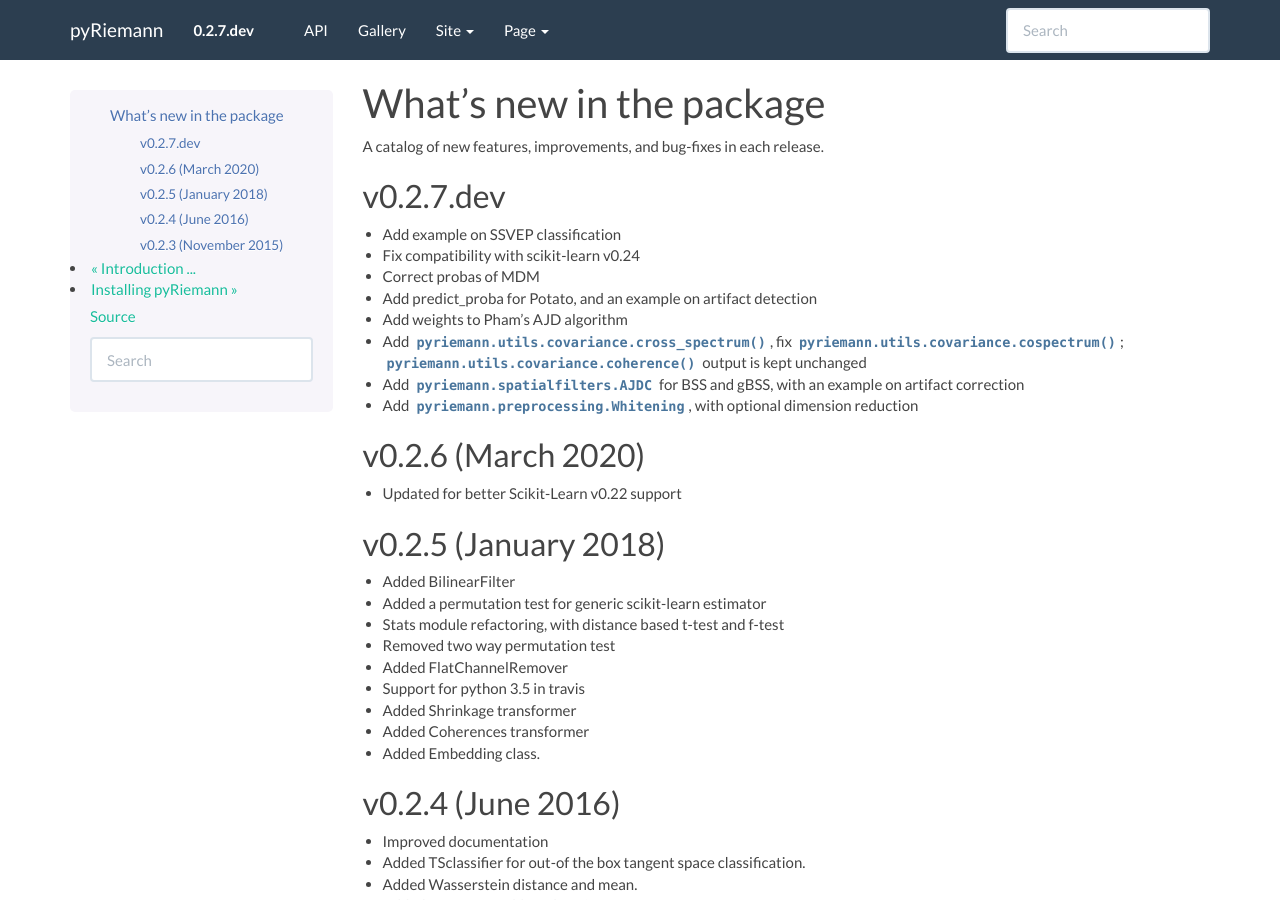
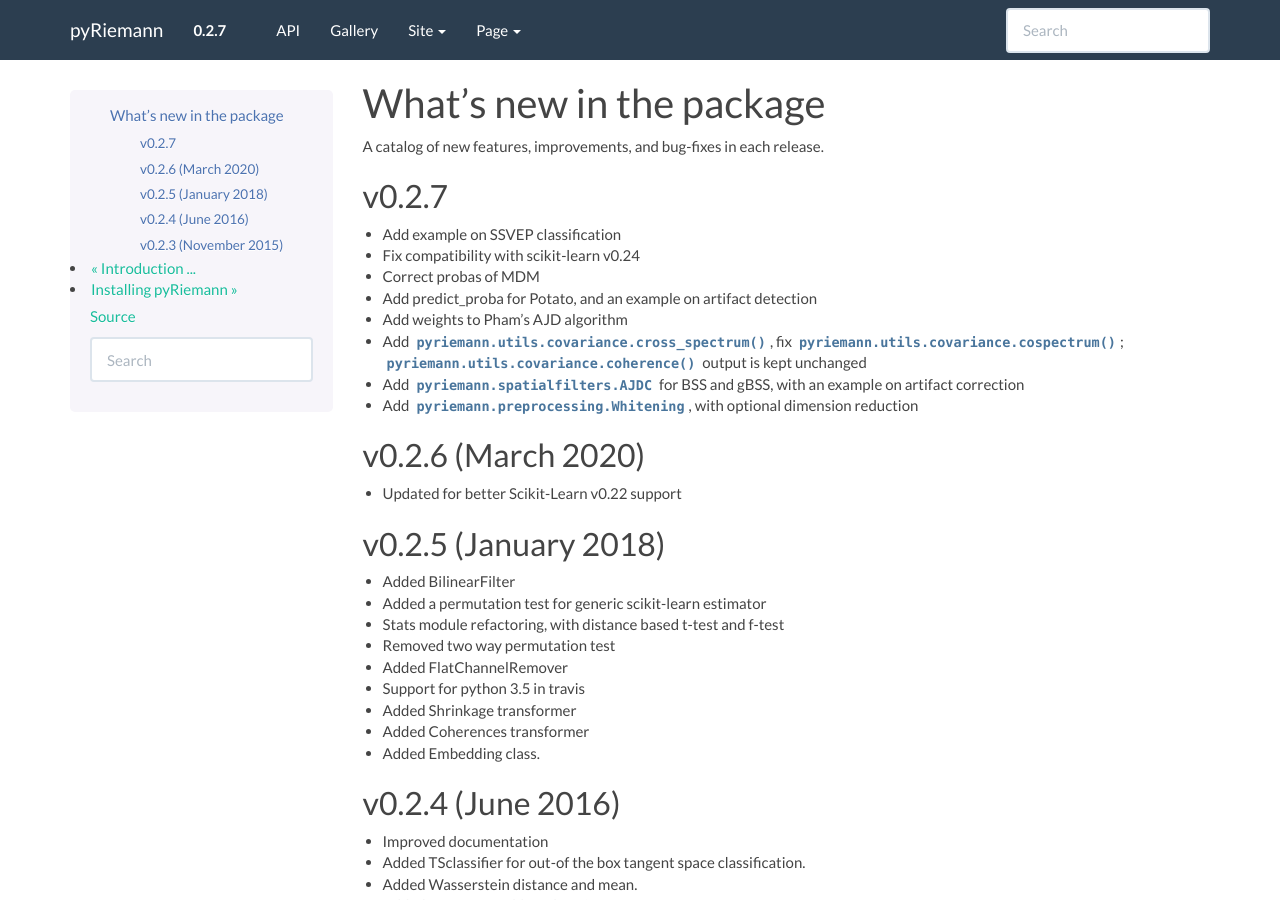
Before and after one commit to pyRiemann/pyRiemann, a Sphinx documentation site: the page built from doc/whatsnew.rst, in a window 1280 px wide and 900 px high. Built offline with Sphinx 7.4.7, drawn with Linux system fonts in a browser that asks for light colours; formulas are drawn with MathJax 3; pages that are not in the unit, such as notebooks, are missing from menus.

Commit message:
version 2.7

```diff
--- a/doc/whatsnew.rst
+++ b/doc/whatsnew.rst
@@ -7,8 +7,8 @@ What's new in the package
 
 A catalog of new features, improvements, and bug-fixes in each release.
 
-v0.2.7.dev
-----------
+v0.2.7
+------
 
 - Add example on SSVEP classification
 
--- a/pyriemann/__init__.py
+++ b/pyriemann/__init__.py
@@ -8,7 +8,7 @@ from . import stats
 from . import embedding
 from . import preprocessing
 
-__version__ = "0.2.7.dev"
+__version__ = "0.2.7"
 
 __all__ = [
     'classification',
```
